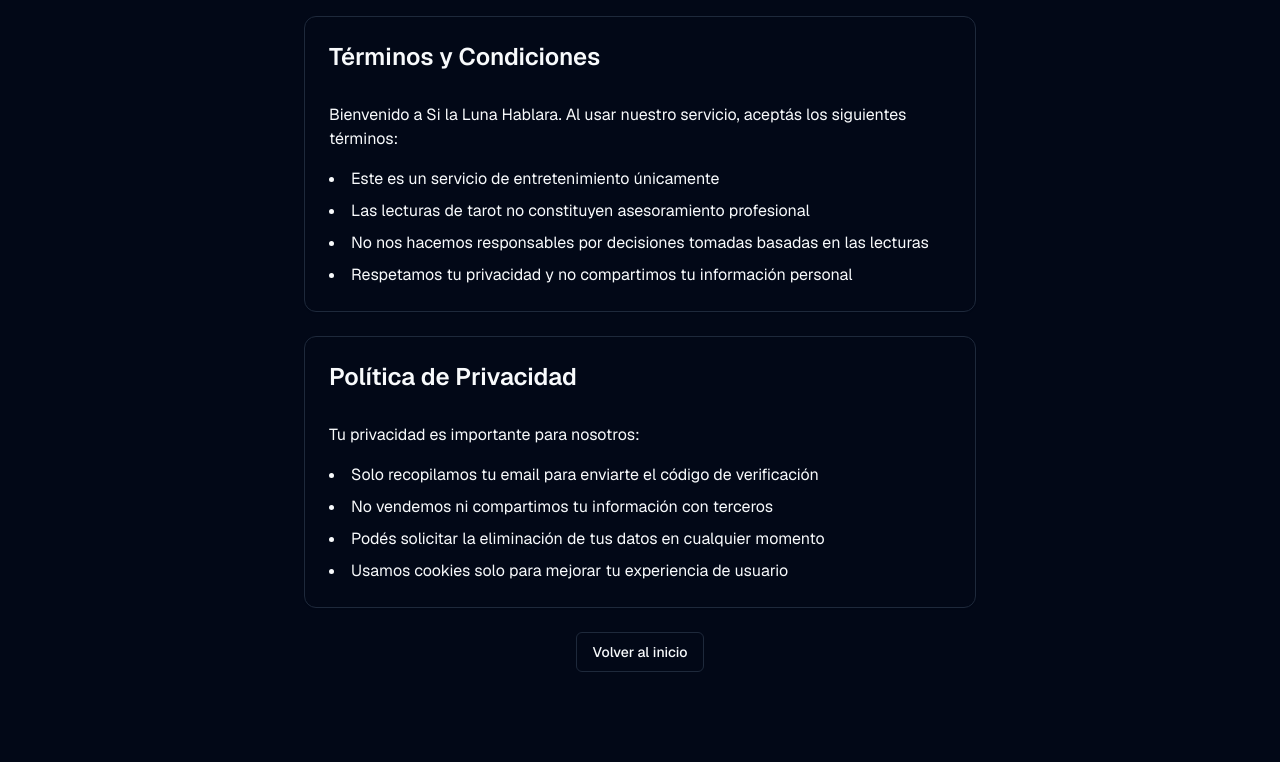
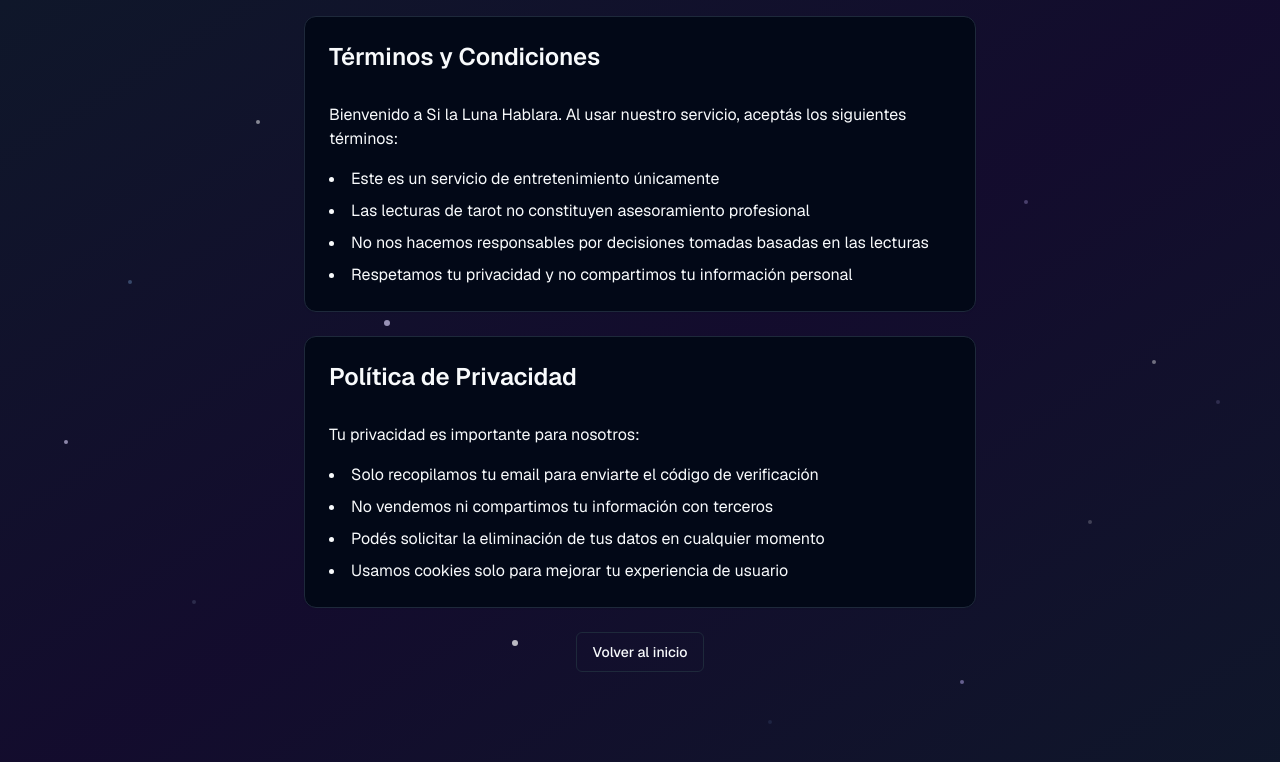
Before and after one commit to protovladyts/silalunahablara, a Next.js app: page /legal in a window 1280 px wide. Shown: the top 762 px of the page. Built offline with nearby package versions, Linux system fonts and the light colour scheme.

Commit message:
Add stars background to all pages for consistent magical atmosphere

```diff
--- a/app/legal/page.tsx
+++ b/app/legal/page.tsx
@@ -1,11 +1,13 @@
 import { Card, CardContent, CardHeader, CardTitle } from "@/components/ui/card"
 import { Button } from "@/components/ui/button"
 import Link from "next/link"
+import { StarsBackground } from "@/components/stars-background"
 
 export default function LegalPage() {
   return (
-    <div className="min-h-screen p-4">
-      <div className="max-w-2xl mx-auto space-y-6">
+    <div className="min-h-screen bg-gradient-to-br from-slate-900 via-purple-900/20 to-slate-900 relative overflow-hidden p-4">
+      <StarsBackground animated={true} />
+      <div className="max-w-2xl mx-auto space-y-6 relative z-10">
         <Card className="bg-card border-border">
           <CardHeader>
             <CardTitle className="text-2xl text-card-foreground">Términos y Condiciones</CardTitle>
--- a/app/page.tsx
+++ b/app/page.tsx
@@ -4,6 +4,7 @@ import { useState } from "react"
 import { useRouter } from "next/navigation"
 import { EmailForm } from "@/components/email-form"
 import { createUser, findUserByEmail } from "@/lib/mocks/mockDb"
+import { StarsBackground } from "@/components/stars-background"
 
 export default function HomePage() {
   const [isLoading, setIsLoading] = useState(false)
@@ -44,5 +45,10 @@ export default function HomePage() {
     }
   }
 
-  return <EmailForm onSubmit={handleEmailSubmit} isLoading={isLoading} />
+  return (
+    <div className="min-h-screen bg-gradient-to-br from-slate-900 via-purple-900/20 to-slate-900 relative overflow-hidden">
+      <StarsBackground animated={true} />
+      <EmailForm onSubmit={handleEmailSubmit} isLoading={isLoading} />
+    </div>
+  )
 }
--- a/app/session/page.tsx
+++ b/app/session/page.tsx
@@ -9,6 +9,7 @@ import { ReadingStream } from "@/components/reading-stream"
 import { Upsell } from "@/components/upsell"
 import { ProgressIndicator } from "@/components/progress-indicator"
 import { APP_CONFIG } from "@/lib/config"
+import { StarsBackground } from "@/components/stars-background"
 
 type SessionStep = "intake" | "reask" | "shuffle" | "draw" | "reading" | "upsell"
 
@@ -229,8 +230,9 @@ export default function SessionPage() {
 
   if (error) {
     return (
-      <div className="min-h-screen bg-gradient-to-b from-slate-900 to-purple-900 flex items-center justify-center p-4">
-        <div className="text-center">
+      <div className="min-h-screen bg-gradient-to-br from-slate-900 via-purple-900/20 to-slate-900 relative overflow-hidden flex items-center justify-center p-4">
+        <StarsBackground animated={true} />
+        <div className="text-center relative z-10">
           <p className="text-red-400 mb-4">{error}</p>
           <button
             onClick={() => {
@@ -247,7 +249,9 @@ export default function SessionPage() {
   }
 
   return (
-    <div suppressHydrationWarning>
+    <div className="min-h-screen bg-gradient-to-br from-slate-900 via-purple-900/20 to-slate-900 relative overflow-hidden" suppressHydrationWarning>
+      <StarsBackground animated={true} />
+
       {step !== "upsell" && (
         <ProgressIndicator currentStep={getProgressStep()} loopsUsed={loopsUsed} maxLoops={MAX_LOOPS} />
       )}
--- a/app/verify/page.tsx
+++ b/app/verify/page.tsx
@@ -3,6 +3,7 @@
 import { useState, useEffect } from "react"
 import { useRouter } from "next/navigation"
 import { OtpForm } from "@/components/otp-form"
+import { StarsBackground } from "@/components/stars-background"
 
 export default function VerifyPage() {
   const [email, setEmail] = useState("")
@@ -84,10 +85,11 @@ export default function VerifyPage() {
   }
 
   return (
-    <div>
+    <div className="min-h-screen bg-gradient-to-br from-slate-900 via-purple-900/20 to-slate-900 relative overflow-hidden">
+      <StarsBackground animated={true} />
       <OtpForm email={email} onSubmit={handleOtpSubmit} onResend={handleResend} isLoading={isLoading} />
       {error && (
-        <div className="fixed bottom-4 left-4 right-4 bg-red-500 text-white p-3 rounded-lg text-center">{error}</div>
+        <div className="fixed bottom-4 left-4 right-4 bg-red-500 text-white p-3 rounded-lg text-center z-50">{error}</div>
       )}
     </div>
   )
--- /dev/null
+++ b/components/stars-background.tsx
@@ -0,0 +1,151 @@
+"use client"
+
+import { motion } from "framer-motion"
+
+interface StarsBackgroundProps {
+  animated?: boolean
+  className?: string
+}
+
+export function StarsBackground({ animated = true, className = "" }: StarsBackgroundProps) {
+  if (animated) {
+    return (
+      <div className={`absolute inset-0 ${className}`}>
+        {/* Estrellas pequeñas */}
+        <motion.div
+          className="absolute w-1 h-1 bg-white rounded-full opacity-60"
+          style={{ top: '15%', left: '20%' }}
+          animate={{ opacity: [0.6, 0.3, 0.6] }}
+          transition={{ duration: 2, repeat: Infinity, delay: 0 }}
+        />
+        <motion.div
+          className="absolute w-1 h-1 bg-violet-300 rounded-full opacity-50"
+          style={{ top: '25%', left: '80%' }}
+          animate={{ opacity: [0.5, 0.2, 0.5] }}
+          transition={{ duration: 2, repeat: Infinity, delay: 1 }}
+        />
+        <motion.div
+          className="absolute w-1 h-1 bg-blue-300 rounded-full opacity-40"
+          style={{ top: '35%', left: '10%' }}
+          animate={{ opacity: [0.4, 0.1, 0.4] }}
+          transition={{ duration: 2, repeat: Infinity, delay: 2 }}
+        />
+        <motion.div
+          className="absolute w-1 h-1 bg-white rounded-full opacity-70"
+          style={{ top: '45%', left: '90%' }}
+          animate={{ opacity: [0.7, 0.4, 0.7] }}
+          transition={{ duration: 2, repeat: Infinity, delay: 0.5 }}
+        />
+        <motion.div
+          className="absolute w-1 h-1 bg-violet-200 rounded-full opacity-60"
+          style={{ top: '55%', left: '5%' }}
+          animate={{ opacity: [0.6, 0.3, 0.6] }}
+          transition={{ duration: 2, repeat: Infinity, delay: 1.5 }}
+        />
+        <motion.div
+          className="absolute w-1 h-1 bg-white rounded-full opacity-50"
+          style={{ top: '65%', left: '85%' }}
+          animate={{ opacity: [0.5, 0.2, 0.5] }}
+          transition={{ duration: 2, repeat: Infinity, delay: 2.5 }}
+        />
+        <motion.div
+          className="absolute w-1 h-1 bg-blue-200 rounded-full opacity-40"
+          style={{ top: '75%', left: '15%' }}
+          animate={{ opacity: [0.4, 0.1, 0.4] }}
+          transition={{ duration: 2, repeat: Infinity, delay: 0.8 }}
+        />
+        <motion.div
+          className="absolute w-1 h-1 bg-violet-300 rounded-full opacity-60"
+          style={{ top: '85%', left: '75%' }}
+          animate={{ opacity: [0.6, 0.3, 0.6] }}
+          transition={{ duration: 2, repeat: Infinity, delay: 1.2 }}
+        />
+
+        {/* Estrellas medianas */}
+        <motion.div
+          className="absolute w-1.5 h-1.5 bg-white rounded-full opacity-80"
+          style={{ top: '20%', left: '50%' }}
+          animate={{ opacity: [0.8, 0.5, 0.8] }}
+          transition={{ duration: 2, repeat: Infinity, delay: 0.3 }}
+        />
+        <motion.div
+          className="absolute w-1.5 h-1.5 bg-violet-200 rounded-full opacity-70"
+          style={{ top: '40%', left: '30%' }}
+          animate={{ opacity: [0.7, 0.4, 0.7] }}
+          transition={{ duration: 2, repeat: Infinity, delay: 1.8 }}
+        />
+        <motion.div
+          className="absolute w-1.5 h-1.5 bg-blue-200 rounded-full opacity-60"
+          style={{ top: '60%', left: '70%' }}
+          animate={{ opacity: [0.6, 0.3, 0.6] }}
+          transition={{ duration: 2, repeat: Infinity, delay: 0.7 }}
+        />
+        <motion.div
+          className="absolute w-1.5 h-1.5 bg-white rounded-full opacity-75"
+          style={{ top: '80%', left: '40%' }}
+          animate={{ opacity: [0.75, 0.45, 0.75] }}
+          transition={{ duration: 2, repeat: Infinity, delay: 1.4 }}
+        />
+
+        {/* Estrella brillante especial */}
+        <motion.div
+          className="absolute w-2 h-2 bg-yellow-200 rounded-full opacity-90"
+          style={{ top: '30%', left: '60%' }}
+          animate={{ opacity: [0.9, 0.6, 0.9] }}
+          transition={{ duration: 2, repeat: Infinity, delay: 0 }}
+        />
+        <motion.div
+          className="absolute w-2 h-2 bg-yellow-100 rounded-full opacity-80"
+          style={{ top: '70%', left: '25%' }}
+          animate={{ opacity: [0.8, 0.5, 0.8] }}
+          transition={{ duration: 2, repeat: Infinity, delay: 1.6 }}
+        />
+
+        {/* Estrellas que parpadean más lentamente */}
+        <motion.div
+          className="absolute w-1 h-1 bg-white rounded-full opacity-40"
+          style={{ top: '10%', left: '70%' }}
+          animate={{ opacity: [0.4, 0.1, 0.4] }}
+          transition={{ duration: 3, repeat: Infinity, delay: 3 }}
+        />
+        <motion.div
+          className="absolute w-1 h-1 bg-violet-300 rounded-full opacity-30"
+          style={{ top: '50%', left: '95%' }}
+          animate={{ opacity: [0.3, 0.05, 0.3] }}
+          transition={{ duration: 3, repeat: Infinity, delay: 3.5 }}
+        />
+        <motion.div
+          className="absolute w-1 h-1 bg-blue-300 rounded-full opacity-35"
+          style={{ top: '90%', left: '60%' }}
+          animate={{ opacity: [0.35, 0.1, 0.35] }}
+          transition={{ duration: 3, repeat: Infinity, delay: 4 }}
+        />
+      </div>
+    )
+  }
+
+  // Estrellas estáticas
+  return (
+    <div className={`absolute inset-0 ${className}`}>
+      {/* Estrellas pequeñas */}
+      <div className="absolute w-1 h-1 bg-white rounded-full opacity-60" style={{ top: '15%', left: '20%' }} />
+      <div className="absolute w-1 h-1 bg-violet-300 rounded-full opacity-50" style={{ top: '25%', left: '80%' }} />
+      <div className="absolute w-1 h-1 bg-blue-300 rounded-full opacity-40" style={{ top: '35%', left: '10%' }} />
+      <div className="absolute w-1 h-1 bg-white rounded-full opacity-70" style={{ top: '45%', left: '90%' }} />
+      <div className="absolute w-1 h-1 bg-violet-200 rounded-full opacity-60" style={{ top: '55%', left: '5%' }} />
+      <div className="absolute w-1 h-1 bg-white rounded-full opacity-50" style={{ top: '65%', left: '85%' }} />
+      <div className="absolute w-1 h-1 bg-blue-200 rounded-full opacity-40" style={{ top: '75%', left: '15%' }} />
+      <div className="absolute w-1 h-1 bg-violet-300 rounded-full opacity-60" style={{ top: '85%', left: '75%' }} />
+
+      {/* Estrellas medianas */}
+      <div className="absolute w-1.5 h-1.5 bg-white rounded-full opacity-80" style={{ top: '20%', left: '50%' }} />
+      <div className="absolute w-1.5 h-1.5 bg-violet-200 rounded-full opacity-70" style={{ top: '40%', left: '30%' }} />
+      <div className="absolute w-1.5 h-1.5 bg-blue-200 rounded-full opacity-60" style={{ top: '60%', left: '70%' }} />
+      <div className="absolute w-1.5 h-1.5 bg-white rounded-full opacity-75" style={{ top: '80%', left: '40%' }} />
+
+      {/* Estrella brillante especial */}
+      <div className="absolute w-2 h-2 bg-yellow-200 rounded-full opacity-90" style={{ top: '30%', left: '60%' }} />
+      <div className="absolute w-2 h-2 bg-yellow-100 rounded-full opacity-80" style={{ top: '70%', left: '25%' }} />
+    </div>
+  )
+}
```
Also changed, not shown: components/reading-stream.tsx (+13 -4 lines).
